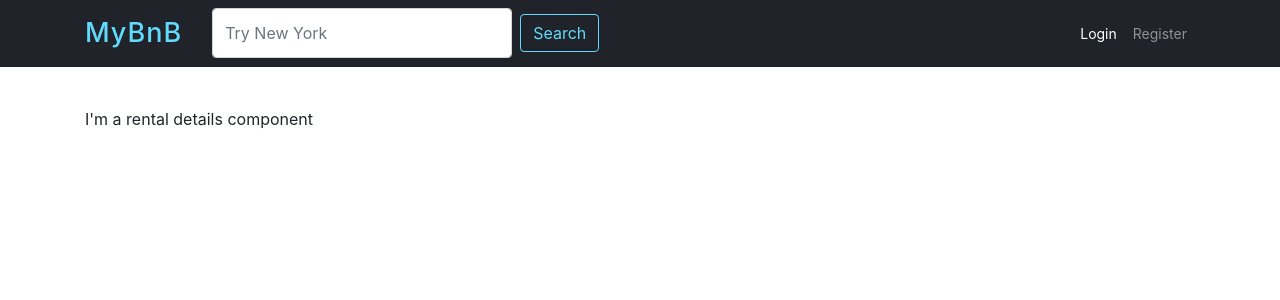
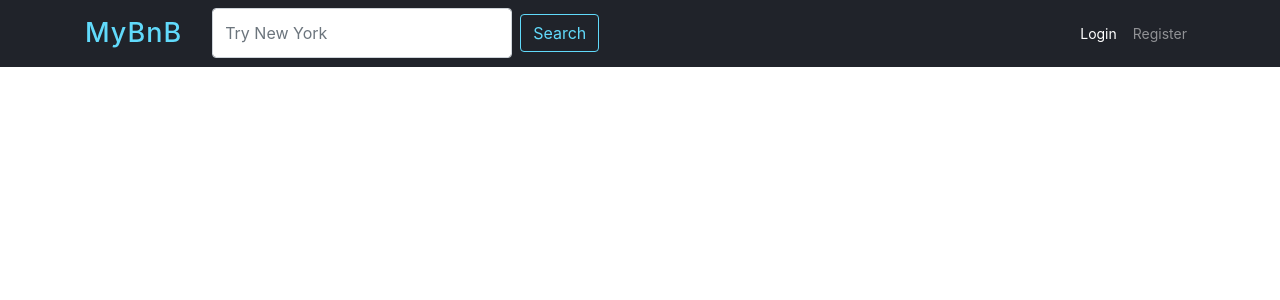
Before and after one commit to thisispayam/MyBnB, a React (Create React App) app: page /test in a window 1280 px wide. Shown: the top 300 px of the page. Built offline with nearby package versions, Linux system fonts and the light colour scheme.

Commit message:
Get rental id from url / redirect homepage to /rentals

```diff
--- a/src/App.js
+++ b/src/App.js
@@ -1,5 +1,5 @@
 import React, { Component } from 'react';
-import {BrowserRouter, Route} from 'react-router-dom';
+import {BrowserRouter, Route, Redirect} from 'react-router-dom';
 
 import {Header} from './shared/Header';
 import './App.css';
@@ -13,8 +13,9 @@ class App extends Component {
         <div className="App">
         <Header />
         <div className='container'>
-        <Route exact path='/' component = {RentalList} />
-        <Route exact path='/test' component = {RentalDetail} />
+        <Route exact path='/' render = {()=><Redirect to='/rentals' />} />
+        <Route exact path='/rentals' component = {RentalList} />
+        <Route exact path='/rentals/:id' component = {RentalDetail} />
         </div>
         </div>
       </BrowserRouter>
--- a/src/components/rental/RentalCard.js
+++ b/src/components/rental/RentalCard.js
@@ -11,7 +11,6 @@ export function RentalCard(props){
                         <h6 className='card-subtitle'>{rental.shared ? 'shared' : 'whole'} {rental.category} {rental.city}</h6>
                         <h4 className='card-title'>{rental.title}</h4>
                         <p className='card-text'>${rental.dailyRate} per Night &#183; Free Cancelation</p>
-                        <a href='' className='card-link'>More Info</a>
                     </div>
                 </div>
                 </Link>
--- a/src/components/rental/RentalDetail.js
+++ b/src/components/rental/RentalDetail.js
@@ -2,8 +2,9 @@ import React,{Component} from 'react';
 
 export class RentalDetail extends Component {
     render(){
+        console.log(this.props)// id can be found under match.params
         return(
-            <p>I'm a rental details component</p>
+            <p>I'm a rental details component number {this.props.match.params.id}</p>
         )
     }
 }
```
